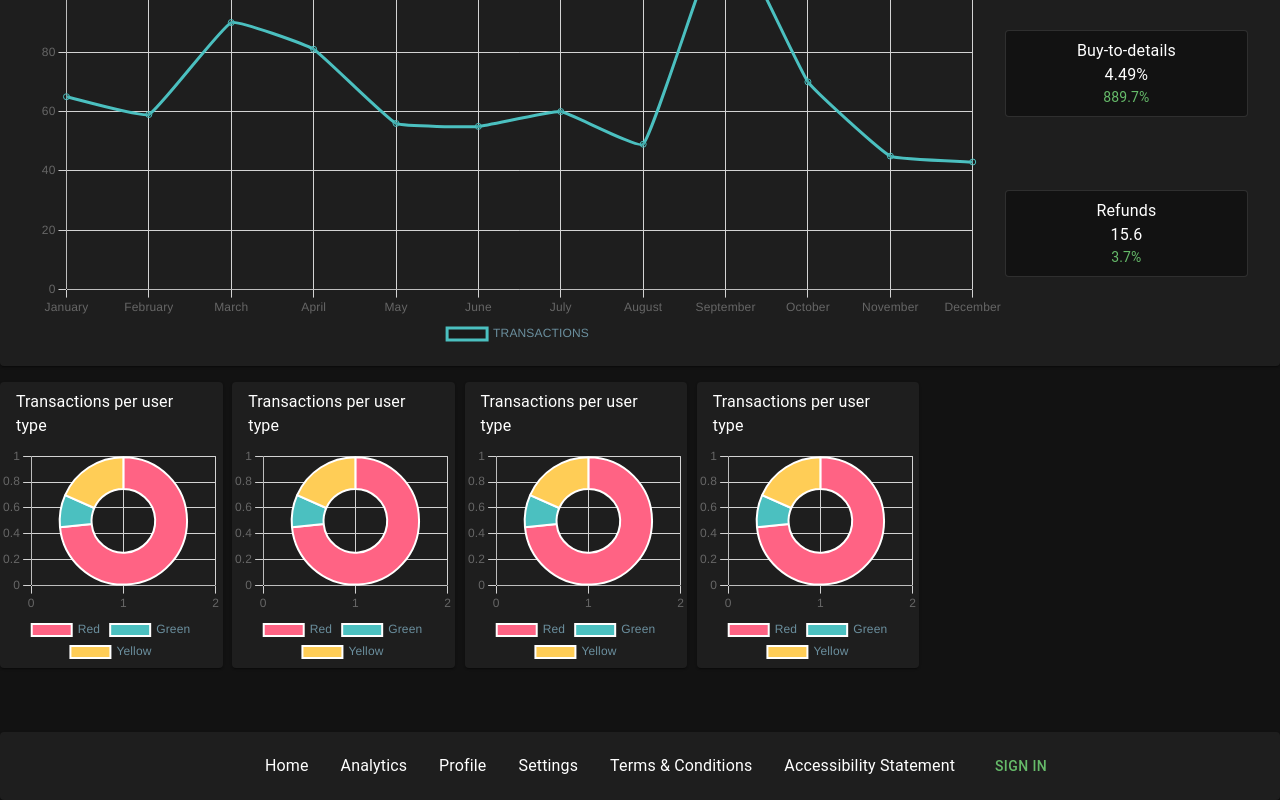
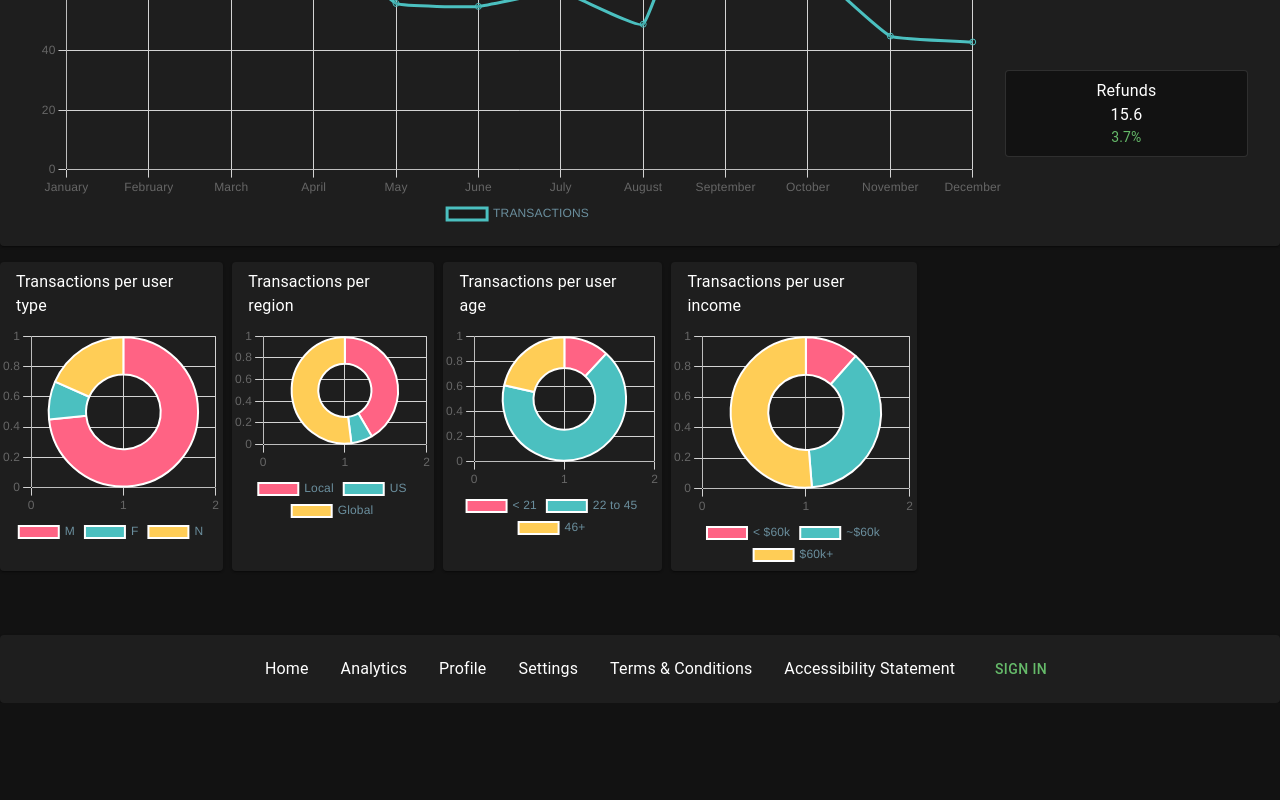
Before and after one commit to janvierjr/nextjs-dashboard, a Next.js app: page /dashboard/Dashboard in a window 1280 px wide. Shown: the part 466-1266 px from the top of the page. After the commit the page ends 1169 px from the top, so only its background shows below. Built offline with nearby package versions, Linux system fonts and the light colour scheme; no server answers.

Commit message:
data update

```diff
--- a/src/components/Dashboard/DataRibbon/DataRibbon.tsx
+++ b/src/components/Dashboard/DataRibbon/DataRibbon.tsx
@@ -6,6 +6,7 @@ import scss from './DataRibbon.module.scss';
 const DataRibbon = () => {
   return (
     <Grid container gap={3} className={scss.dataRibbon}>
+      <Grid>
         <DataCard
           title={'Total Sales'}
           value={'564'}
@@ -13,6 +14,7 @@ const DataRibbon = () => {
             'The totals of all DashData products in the current financial year'
           }
         />
+      </Grid>
       <Grid>
         <DataCard
           title={'Total Value'}
--- a/src/components/Dashboard/TransactionBottomRow/TransactionBottomRow.module.scss
+++ b/src/components/Dashboard/TransactionBottomRow/TransactionBottomRow.module.scss
@@ -1,6 +1,7 @@
 .bottomRow {
   display: grid;
   gap: 0.5rem;
+  width: 100%;
   grid-template-columns: 1fr;
   @media screen and (min-width: 900px) {
     grid-template-columns: 1fr 1fr 1fr 1fr;
--- a/src/components/Dashboard/TransactionBottomRow/TransactionBottomRow.tsx
+++ b/src/components/Dashboard/TransactionBottomRow/TransactionBottomRow.tsx
@@ -2,7 +2,12 @@ import React from 'react';
 import scss from './TransactionBottomRow.module.scss';
 import { Grid, Paper } from '@mui/material';
 import DataChart from '@/components/DataChart';
-import { doughnutChartData } from '@/components/mockData';
+import {
+  doughnutChartData1,
+  doughnutChartData2,
+  doughnutChartData3,
+  doughnutChartData4
+} from '@/components/mockData';
 
 const TransactionBottomRow = () => {
   return (
@@ -10,25 +15,25 @@ const TransactionBottomRow = () => {
       <Grid>
         <Paper className={scss.dataCard}>
           <p>Transactions per user type</p>
-          <DataChart type={'doughnut'} data={doughnutChartData} />
+          <DataChart type={'doughnut'} data={doughnutChartData1} />
         </Paper>
       </Grid>
       <Grid>
         <Paper className={scss.dataCard}>
-          <p>Transactions per user type</p>
-          <DataChart type={'doughnut'} data={doughnutChartData} />
+          <p>Transactions per region</p>
+          <DataChart type={'doughnut'} data={doughnutChartData2} />
         </Paper>
       </Grid>
       <Grid>
         <Paper className={scss.dataCard}>
-          <p>Transactions per user type</p>
-          <DataChart type={'doughnut'} data={doughnutChartData} />
+          <p>Transactions per user age</p>
+          <DataChart type={'doughnut'} data={doughnutChartData3} />
         </Paper>
       </Grid>
       <Grid>
         <Paper className={scss.dataCard}>
-          <p>Transactions per user type</p>
-          <DataChart type={'doughnut'} data={doughnutChartData} />
+          <p>Transactions per user income</p>
+          <DataChart type={'doughnut'} data={doughnutChartData4} />
         </Paper>
       </Grid>
     </Grid>
--- a/src/components/mockData.ts
+++ b/src/components/mockData.ts
@@ -13,11 +13,11 @@ export const lineChartData = {
   ],
 };
 
-export const doughnutChartData = {
-  labels: ['Red', 'Green', 'Yellow'],
+export const doughnutChartData1 = {
+  labels: ['M', 'F', 'N'],
   datasets: [
     {
-      label: 'TRANSACTION DATASET',
+      label: 'USER TYPE DATASET',
       data: [400, 45, 100],
       backgroundColor: [
         'rgb(255, 99, 132',
@@ -28,3 +28,48 @@ export const doughnutChartData = {
     },
   ],
 };
+export const doughnutChartData2 = {
+  labels: ['Local', 'US', 'Global'],
+  datasets: [
+    {
+      label: 'REGION DATASET',
+      data: [160, 25, 200],
+      backgroundColor: [
+        'rgb(255, 99, 132',
+        'rgb(75, 192, 192)',
+        'rgb(255, 205, 86',
+      ],
+      hoverOffset: 4,
+    },
+  ],
+};
+export const doughnutChartData3 = {
+  labels: ['< 21', '22 to 45', '46+'],
+  datasets: [
+    {
+      label: 'USER AGE DATASET',
+      data: [50, 280, 90],
+      backgroundColor: [
+        'rgb(255, 99, 132',
+        'rgb(75, 192, 192)',
+        'rgb(255, 205, 86',
+      ],
+      hoverOffset: 4,
+    },
+  ],
+};
+export const doughnutChartData4 = {
+  labels: ['< $60k', '~$60k', '$60k+'],
+  datasets: [
+    {
+      label: 'USER INCOME DATASET',
+      data: [45, 145, 200],
+      backgroundColor: [
+        'rgb(255, 99, 132',
+        'rgb(75, 192, 192)',
+        'rgb(255, 205, 86',
+      ],
+      hoverOffset: 4,
+    },
+  ],
+};
```
Lines whose indentation alone changed are shown as unchanged.
